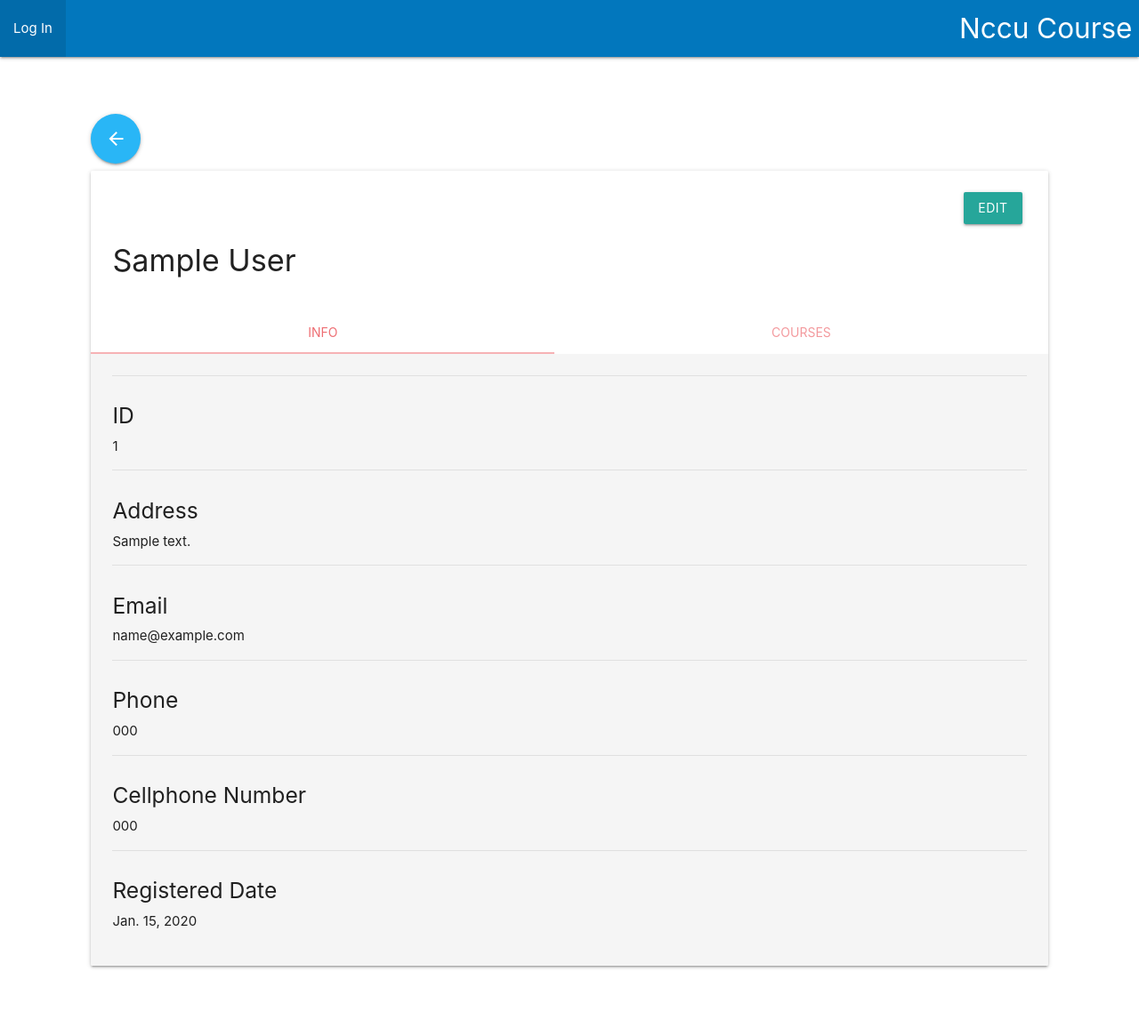
After one commit to Honesty1997/nccu-grade-system, a Django app: page /staff/1 in a window 1280 px wide. The commit adds this page. Shown: the whole page at 89% size. Run offline with Django 3.2, Linux system fonts and the light colour scheme; tables that the repository leaves empty hold one stand-in row (values such as "Sample post").

Commit message:
Professor model

```diff
--- a/apps/staff/admin.py
+++ b/apps/staff/admin.py
@@ -2,5 +2,5 @@ from django.contrib import admin
 
 # TODO(5): Register Teacher model to the admin, so you can
 # see a Teacher panel when you open django admin.
-#from .models import Teacher
-#admin.site.register(Teacher)
+from .models import Professor
+admin.site.register(Professor)
--- a/apps/staff/models.py
+++ b/apps/staff/models.py
@@ -1,9 +1,38 @@
 from django.db import models
+from apps.auth.models import User
 from mysite.models import Person, Timestamp
 # TODO(4): Add a Teacher model here. I already implement a
 # parent class called Person at 'mysite/models'. Plz import
 # that class as base class. Add any attribute you want if
 # you see the attribute is necessary for this project.
 
-class Teacher(models.Model):
-    pass
+class Professor(Person, Timestamp):
+    professor_number = models.PositiveIntegerField(blank=True, null=True)
+
+    def info(self, **kwargs):
+        info = super().info(**kwargs)
+        info['pk'] = self.pk
+        info['first_name'] = self.first_name
+        info['last_name'] = self.last_name
+        info['address'] = self.address
+        info['cellphone_number'] = self.cellphone_number
+        info['email'] = self.email
+        info['name'] = self.name
+        return info
+
+    def get_absolute_url(self):
+        from django.shortcuts import reverse
+        return reverse('professor:detail', kwargs={'pk': self.pk})
+
+    def save(self):
+        self.professor_number = Professor.create_professor_number()
+        super().save(role='professor')
+
+    # TODO Please implement this function. Just make sure the number is unique and meaningful.
+    @staticmethod
+    def create_professor_number():
+        return 2
+
+    #資料顯示順序按id number
+    class Meta:
+        ordering = ['id']
--- /dev/null
+++ b/apps/staff/urls.py
@@ -0,0 +1,13 @@
+from django.urls import path
+
+from .views import ProfessorList, ProfessorDetail, \
+ProfessorCreate, ProfessorUpdate
+
+app_name = 'staff'
+
+urlpatterns = [
+    path('', ProfessorList.as_view(), name='list'),
+    path('<int:pk>', ProfessorDetail.as_view(), name='detail'),
+    path('create', ProfessorCreate.as_view(), name='create'),
+    path('<int:pk>/update', ProfessorUpdate.as_view(), name='update'),
+]
--- a/apps/staff/views.py
+++ b/apps/staff/views.py
@@ -1,3 +1,35 @@
-from django.shortcuts import render
+from django.shortcuts import render, reverse
+from django.views.generic import DetailView, CreateView, UpdateView
 
+from apps.auth.models import User
+from mysite.views import ListView
+from .models import Professor
 # Create your views here.
+class ProfessorList(ListView):
+    model = Professor
+    template_name = 'modules/staff/professor_list.html'
+    context_object_name = 'professor_list'
+    paginate_by = 25
+    base_url = 'staff:list'
+
+class ProfessorDetail(DetailView):
+    model = Professor
+    template_name = 'modules/staff/professor_detail.html'
+    context_object_name = 'professor'
+
+
+class ProfessorCreate(CreateView):
+    model = Professor
+    template_name = 'modules/common/form.html'
+    context_object_name = 'form'
+    fields = ['first_name', 'last_name', 'address',
+              'email', 'cellphone_number', 'phone_number']
+    base_url = 'staff:create'
+
+class ProfessorUpdate(UpdateView):
+    model = Professor
+    template_name = 'modules/common/form.html'
+    context_object_name = 'form'
+    fields = ['first_name', 'last_name', 'address',
+              'email', 'cellphone_number','phone_number']
+    base_url = 'staff:update'
--- a/apps/student/views.py
+++ b/apps/student/views.py
@@ -30,4 +30,4 @@ class StudentUpdate(UpdateView):
     template_name = 'modules/common/form.html'
     context_object_name = 'form'
     fields = ['first_name', 'last_name', 'address',
-              'email', 'cellphone_number', 'year_in_school']
+              'email', 'cellphone_number','phone_number', 'year_in_school']
--- a/mysite/models.py
+++ b/mysite/models.py
@@ -36,6 +36,7 @@ class Person(BaseModel):
     leave_date = models.DateField(blank=True, null=True)
     user = models.OneToOneField('site_auth.User', on_delete=models.CASCADE, null=True, blank=True)
 
+    #資料項目顯示name
     def __str__(self):
         return '{} {}'.format(self.first_name, self.last_name)
 
--- a/mysite/urls.py
+++ b/mysite/urls.py
@@ -22,6 +22,7 @@ import apps.course.urls as course_routes
 import apps.student.urls as student_routes
 import apps.grade.urls as grade_routes
 import apps.auth.urls as auth_routes
+import apps.staff.urls as staff_routes
 
 urlpatterns = [
     path('admin/', admin.site.urls),
@@ -29,5 +30,6 @@ urlpatterns = [
     path('course/', include(course_routes)),
     path('student/', include(student_routes)),
     path('grade/', include(grade_routes)),
+    path('staff/', include(staff_routes)),
     path('', login_required(TemplateView.as_view(template_name='modules/index/index.html')), name='homepage'),
 ]
--- a/templates/components/navbar.html
+++ b/templates/components/navbar.html
@@ -9,6 +9,7 @@
             {% if user.is_authenticated %}
                 {% if user.is_professor or user.is_admin %}
                     <li><a href="{% url 'course:list' %}">Courses</a></li>
+                    <li><a href="{% url 'staff:list' %}">Professors</a></li>
                 {% endif %}
                 {% if user.is_student or user.is_admin %}
                     <li><a href="{% url 'student:list' %}">Students</a></li>
--- /dev/null
+++ b/templates/modules/staff/professor_detail.html
@@ -0,0 +1,63 @@
+{% extends 'base/layout.html' %}
+{% block main %}
+<div class="card">
+    <div class="card-content">
+        <section style="display: flex; justify-content: end;">
+            <a href="{% url 'staff:update' professor.pk %}" class="btn" style="margin-right:5px;">Edit</a>
+        </section>
+        <h4>{{ professor.name }}</h4>
+    </div>
+    <div class="card-tabs">
+        <ul class="tabs tabs-fixed-width">
+            <li class="tab"><a href="#professor-info">Info</a></li>
+            <li class="tab"><a href="#professor-course">Courses</a></li>
+        </ul>
+    </div>
+    <div class="card-content grey lighten-4">
+        <div id="professor-info">
+            <div class="divider"></div>
+            <div class="section">
+                <h5>ID</h5>
+                <p>{{ professor.pk }}</p>
+            </div>
+            <div class="divider"></div>
+            <div class="section">
+                <h5>Address</h5>
+                <p>{{ professor.address }}</p>
+            </div>
+            <div class="divider"></div>
+            <div class="section">
+                <h5>Email</h5>
+                <p>{{ professor.email }}</p>
+            </div>
+            <div class="divider"></div>
+            <div class="section">
+                <h5>Phone</h5>
+                <p>{{ professor.phone_number }}</p>
+            </div>
+            <div class="divider"></div>
+            <div class="section">
+                <h5>Cellphone Number</h5>
+                <p>{{ professor.cellphone_number }}</p>
+            </div>
+            <div class="divider"></div>
+            <div class="section">
+                <h5>Registered Date</h5>
+                <p>{{ professor.registered_date }}</p>
+            </div>
+        </div>
+        <div id="professor-course">Course List
+            {% for course in professor.course_set.all %}
+                <div class="collection">
+                    <a class="collection-item" href="{% url 'course:detail' course.pk %}">{{ course.course_name }}</a>
+                </div>
+            {% endfor %}
+        </div>
+    </div>
+</div>
+
+<script>
+    const element = document.getElementsByClassName('tabs')[0];
+    const instance = M.Tabs.init(element);
+</script>
+{% endblock %}
```
Also changed, not shown: templates/modules/staff/professor_list.html (added, +18 -0 lines), apps/staff/migrations/0002_auto_20181111_1746.py (added).
